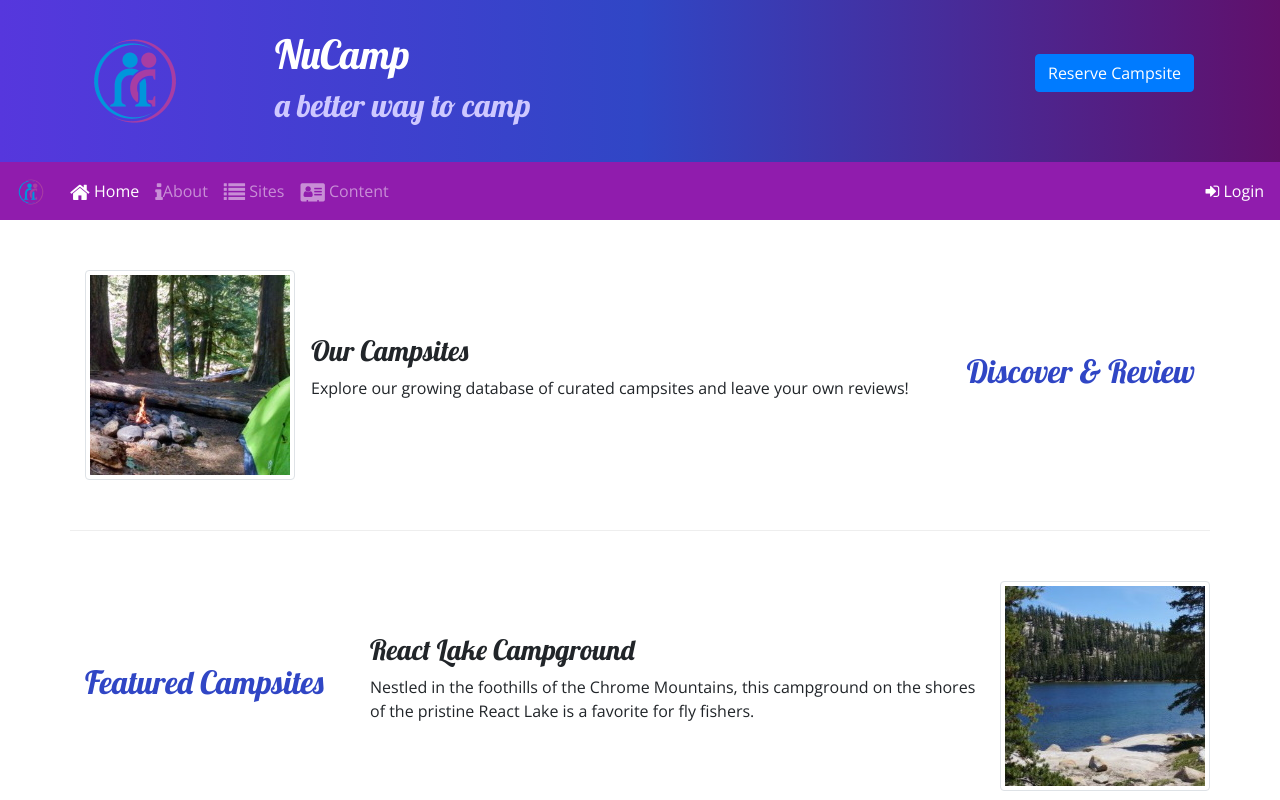
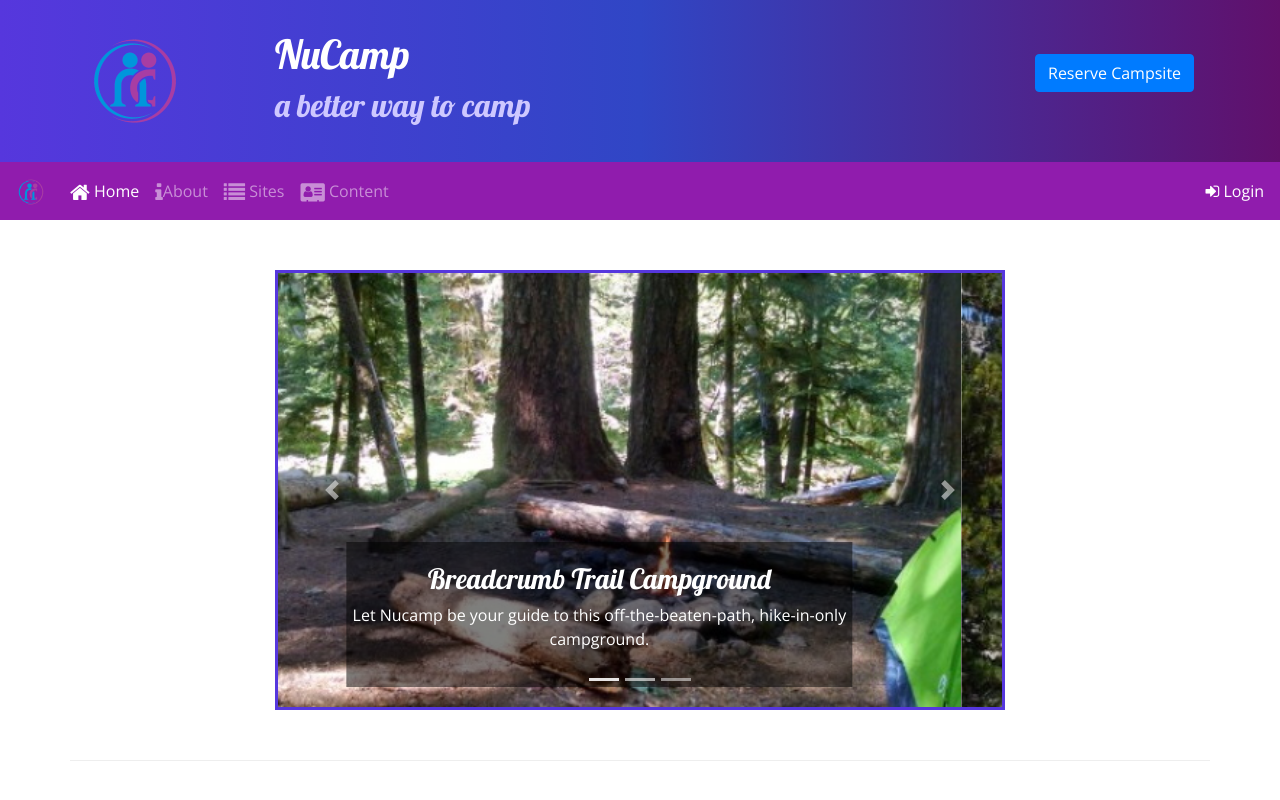
Before and after one commit to mahmadij/nucampsite, a website: page index.html in a window 1280 px wide. Shown: the top 800 px of the page. Drawn offline with nearby package versions, Linux system fonts and the light colour scheme.

Commit message:
Carousel

```diff
--- a/css/styles.css
+++ b/css/styles.css
@@ -35,3 +35,9 @@ site-footer{
     border-top: none;
     padding: 10px;
 } */
+.carousel-caption {
+    background-color: rgba(0,0,0,0.5);
+}
+.carousel {
+    border: solid #5637DD;
+}
--- a/index.html
+++ b/index.html
@@ -100,6 +100,49 @@
         </div>
     </div>
     <div class="container">
+        <div class="row row-content">
+            <div class="col-md-8 mx-auto">
+                <div class="carousel slide" id="homeCarousel" data-ride="carousel">
+                    <ol class="carousel-indicators">
+                        <li class="active" data-target="#homeCarousel" data-slide-to="0"> </li>
+                        <li data-target="#homeCarousel" data-slide-to="1"> </li>
+                        <li data-target="#homeCarousel" data-slide-to="2"> </li>
+                    </ol>
+                    <div class="carousel-inner">
+                        <div class="carousel-item active">
+                            <img src="img/breadcrumb-trail.jpg" alt="Breadcrumb Trail Campground" class="d-block w-100">
+                            <div class="carousel-caption">
+                                <h3>Breadcrumb Trail Campground</h3>
+                                <p class="d-none d-sm-block">Let Nucamp be your guide to this off-the-beaten-path, hike-in-only campground.</p>
+                            </div>
+                        </div>
+                        <div class="carousel-item">
+                            <img src="img/react-lake.jpg" alt="React Lake Campside" class="d-block w-100">
+                            <div class="carousel-caption">
+                                <h3>React Lake Campside</h3>
+                                <p class="d-none d-sm-block">Nestled in the foothills of the Chrome Mountains, this campground on the shores of the pristine React Lake is a favorite for fly fishers.</p>
+                            </div>
+                        </div>
+                        <div class="carousel-item">
+                            <img src="img/chrome-river.jpg" alt="Chrome River Campground" class="d-block w-100">
+                            <div class="carousel-caption">
+                                <h3>Chrome River Campground</h3>
+                                <p class="d-none d-sm-block">Spend a few sunny days and starry nights beneath a canopy of old-growth firs at this enchanting spot by the Chrome River.
+                                </p>
+                            </div>
+                        </div>
+                    </div>
+                    <a href="#homeCarousel" class="carousel-control-prev" role="button" data-slide="prev">
+                        <span class="carousel-control-prev-icon"> </span>
+                        <span class="sr-only">Previous</span>
+                    </a>
+                    <a href="#homeCarousel" class="carousel-control-next" role="button" data-slide="next">
+                        <span class="carousel-control-next-icon"> </span>
+                        <span class="sr-only">Next </span>
+                    </a>
+                </div>
+            </div>
+        </div>
         <div class="row row-content align-items-center">
             <div class="col-sm-4 order-sm-last col-md-3">
                 <h2 class="text-sm-right">Discover & Review</h2>
```
